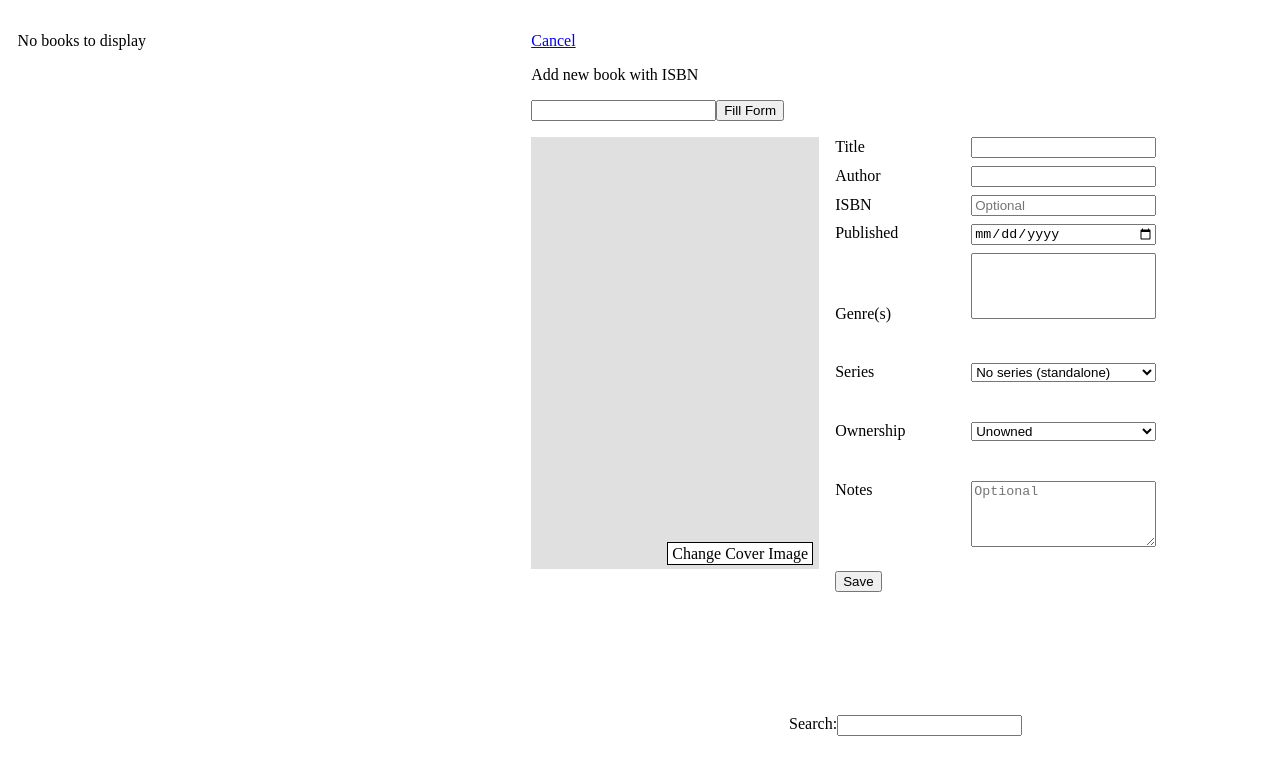
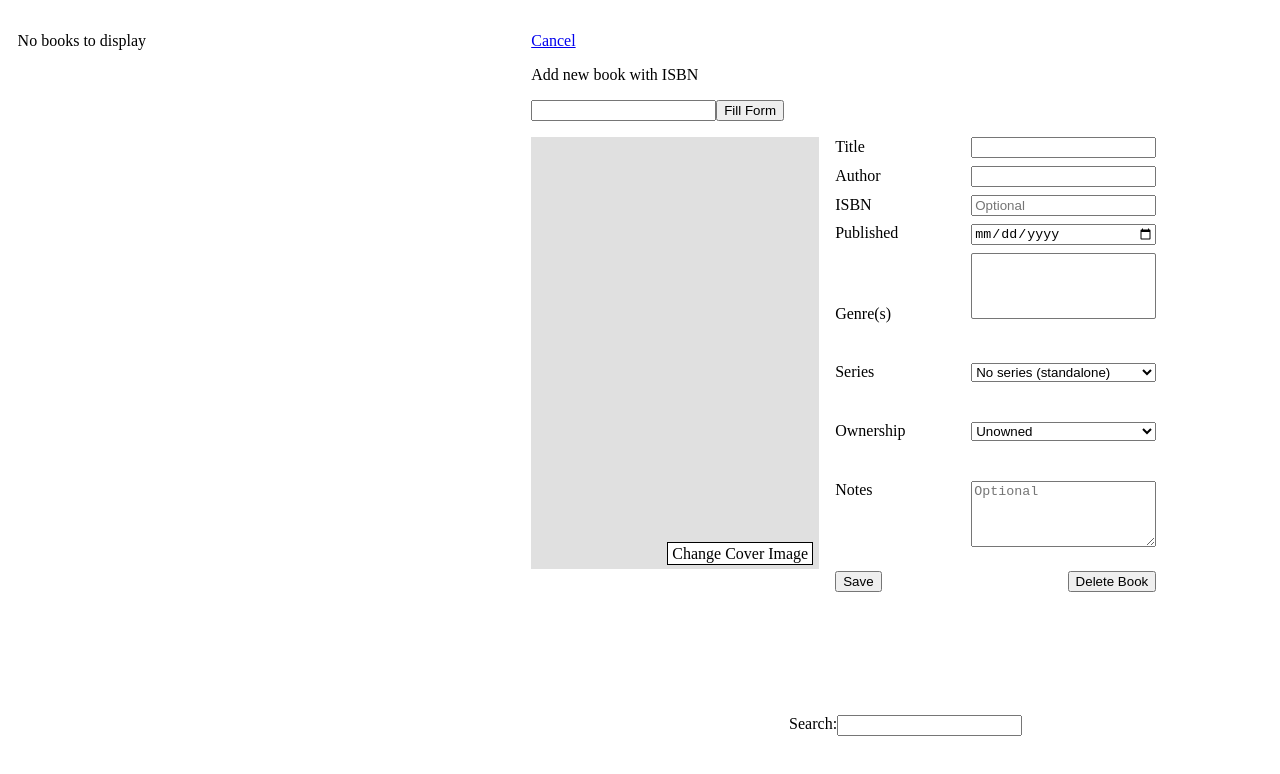
Before and after one commit to McChug/home-library, a React (Vite) app: page /book/add in a window 1280 px wide. Shown: the top 774 px of the page. Built offline with nearby package versions, Linux system fonts and the light colour scheme.

Commit message:
fetch covers and added delete

```diff
--- a/src/api/bookDto.ts
+++ b/src/api/bookDto.ts
@@ -18,14 +18,21 @@ export function bookDtoToPayload(
   dto: BookDto,
   isbn: string,
 ): Partial<BookFormFields> {
-  const publishedDate = dto.publish_date
-    ? new Date(dto.publish_date).toISOString().split("T")[0]
+  const bookData = Object.values(dto)[0]; // this line extracts the actual book data from the json because it comes wrapped in the isbn
+
+  const publishedDate = bookData.publish_date
+    ? new Date(bookData.publish_date).toISOString().split("T")[0]
     : "";
 
   return {
-    title: dto.title,
-    author: "",
+    title: bookData.title,
+    author: bookData.authors?.[0]?.name ?? "",
     publishedDate,
     isbn,
+    coverPreviewUrl:
+      bookData.cover?.medium ??
+      bookData.cover?.large ??
+      bookData.cover?.small ??
+      null,
   };
 }
--- a/src/components/BookGrid.css
+++ b/src/components/BookGrid.css
@@ -26,3 +26,9 @@
 .cover-thumbnail-wrapper.selected {
   color: white;
 }
+
+.book-detail-actions {
+  display: flex;
+  justify-content: space-between;
+  gap: 1rem;
+}
--- a/src/components/EditBookDetail.tsx
+++ b/src/components/EditBookDetail.tsx
@@ -7,11 +7,11 @@ import type {
   FormOwnershipKind,
 } from "../types/bookForm";
 import type { EditBookDetailProps } from "../types/editBookDetailProps";
-import { Link } from "react-router";
+import { Link, useNavigate } from "react-router";
 import { useBookCover } from "../hooks/useBookCover";
 import type { AsyncState, FetchAction } from "../types/fetch";
 import { fetchJsonUnkown, formatFetchError } from "../api/fetchJsonUnknown";
-import { OPENBOOK_API_URL } from "../constants";
+import { OPENBOOK_API_URL_FRONT, OPENBOOK_API_URL_BACK } from "../constants";
 import type { BookDto } from "../schemas/dto.schema";
 import { bookDtoToPayload, parseBookDto } from "../api/bookDto";
 
@@ -114,7 +114,13 @@ function formReducer(
   }
 }
 
-function EditBookDetail({ book, library, onSave }: EditBookDetailProps) {
+function EditBookDetail({
+  book,
+  library,
+  onSave,
+  onDelete,
+}: EditBookDetailProps) {
+  const navigate = useNavigate();
   const initialFields = bookToFields(book);
   const existingCoverUrl = useBookCover(book?.id ?? "");
 
@@ -159,15 +165,19 @@ function EditBookDetail({ book, library, onSave }: EditBookDetailProps) {
         library,
       );
 
+      // if a coverPreviewUrl exists without a coverBlob, it's because the url is from the open library api
       const coverBlob = fields.coverImage
         ? new Blob([await fields.coverImage.arrayBuffer()], {
             type: fields.coverImage.type,
           })
-        : null;
+        : fields.coverPreviewUrl
+          ? await fetch(fields.coverPreviewUrl).then((r) => r.blob())
+          : null;
 
       onSave(updatedBook, newSeries, coverBlob);
 
       formDispatch({ type: "SAVE_SUCCESS" });
+      navigate(`/book/${updatedBook.id}`);
     } catch (err) {
       formDispatch({
         type: "SAVE_ERROR",
@@ -203,7 +213,7 @@ function EditBookDetail({ book, library, onSave }: EditBookDetailProps) {
 
     fetchDispatch({ type: "LOAD_START" });
 
-    const url = `${OPENBOOK_API_URL}${isbn}.json`;
+    const url = OPENBOOK_API_URL_FRONT + isbn + OPENBOOK_API_URL_BACK;
 
     const controller = new AbortController();
     const { signal } = controller;
@@ -504,6 +514,25 @@ function EditBookDetail({ book, library, onSave }: EditBookDetailProps) {
                 {isSaving ? "Saving…" : "Save"}
               </button>
               {status === "success" && <p>Successfully Saved!</p>}
+              <button
+                type="button"
+                disabled={isSaving}
+                onClick={() => {
+                  if (!book) return;
+
+                  const confirmed = window.confirm(
+                    `Delete "${book.title}"? This cannot be undone.`,
+                  );
+
+                  if (confirmed) {
+                    onDelete(book.id);
+                  }
+
+                  navigate("/");
+                }}
+              >
+                Delete Book
+              </button>
             </div>
           </div>
         </div>
--- a/src/components/LibraryApp.tsx
+++ b/src/components/LibraryApp.tsx
@@ -22,7 +22,8 @@ import type { Series } from "../schemas/library.schema";
 // };
 
 function LibraryApp() {
-  const [library, handleSaveBook] = useLibrary(DEFAULT_LIBRARY);
+  const [library, handleSaveBook, handleDeleteBook] =
+    useLibrary(DEFAULT_LIBRARY);
   // const [library, handleSaveBook] = useLibrary(seedLibrary); // seed data for testing
   const [query, setQuery] = useState<string>("");
   const { bookId } = useParams();
@@ -61,6 +62,7 @@ function LibraryApp() {
             book={selectedBook}
             library={library}
             onSave={handleSaveBook}
+            onDelete={handleDeleteBook}
           />
         ) : (
           <BookDetail
--- a/src/constants.ts
+++ b/src/constants.ts
@@ -14,5 +14,6 @@ export const DEFAULT_LIBRARY: Library = {
   series: [],
 };
 
-export const OPENBOOK_API_URL = "https://openlibrary.org/isbn/";
-export const OPEN_BOOK_COVER_API_URL = "https://covers.openlibrary.org/b/isbn/";
+export const OPENBOOK_API_URL_FRONT =
+  "https://openlibrary.org/api/books?bibkeys=ISBN:";
+export const OPENBOOK_API_URL_BACK = "&format=json&jscmd=data";
--- a/src/hooks/useLibrary.ts
+++ b/src/hooks/useLibrary.ts
@@ -13,6 +13,7 @@ export function useLibrary(
     newSeries: Series | null,
     coverBlob: Blob | null,
   ) => Promise<void>,
+  (bookId: string) => void,
 ] {
   const [library, setLibrary] = useState<Library>(
     () => loadLibrary() ?? inititalLibrary,
@@ -47,5 +48,12 @@ export function useLibrary(
     });
   }
 
-  return [library, handleSaveBook] as const;
+  function handleDeleteBook(bookId: string) {
+    setLibrary((prev) => ({
+      ...prev,
+      books: prev.books.filter((b) => b.id !== bookId),
+    }));
+  }
+
+  return [library, handleSaveBook, handleDeleteBook] as const;
 }
--- a/src/schemas/dto.schema.ts
+++ b/src/schemas/dto.schema.ts
@@ -1,9 +1,18 @@
 import * as z from "zod";
 
-export const BookDtoSchema = z.object({
+const BookDataSchema = z.object({
   title: z.string(),
-  authors: z.array(z.object({ key: z.string() })).optional(),
+  authors: z.array(z.object({ url: z.string(), name: z.string() })).optional(),
   publish_date: z.string().optional(),
+  cover: z
+    .object({
+      small: z.string().optional(),
+      medium: z.string().optional(),
+      large: z.string().optional(),
+    })
+    .optional(),
 });
 
+export const BookDtoSchema = z.record(z.string(), BookDataSchema);
+
 export type BookDto = z.infer<typeof BookDtoSchema>;
--- a/src/types/editBookDetailProps.ts
+++ b/src/types/editBookDetailProps.ts
@@ -9,4 +9,5 @@ export interface EditBookDetailProps {
     newSeries: Series | null,
     coverBlob: Blob | null,
   ) => void;
+  onDelete: (bookId: string) => void;
 }
```
